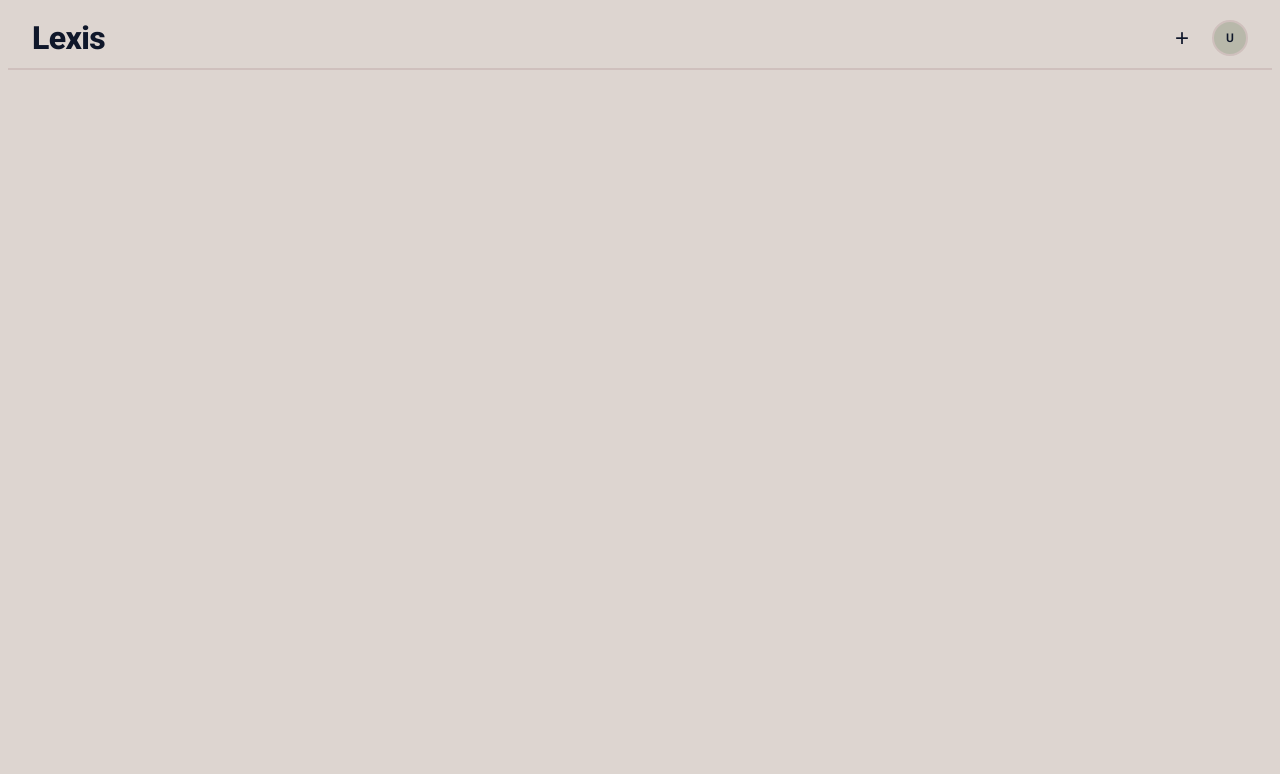
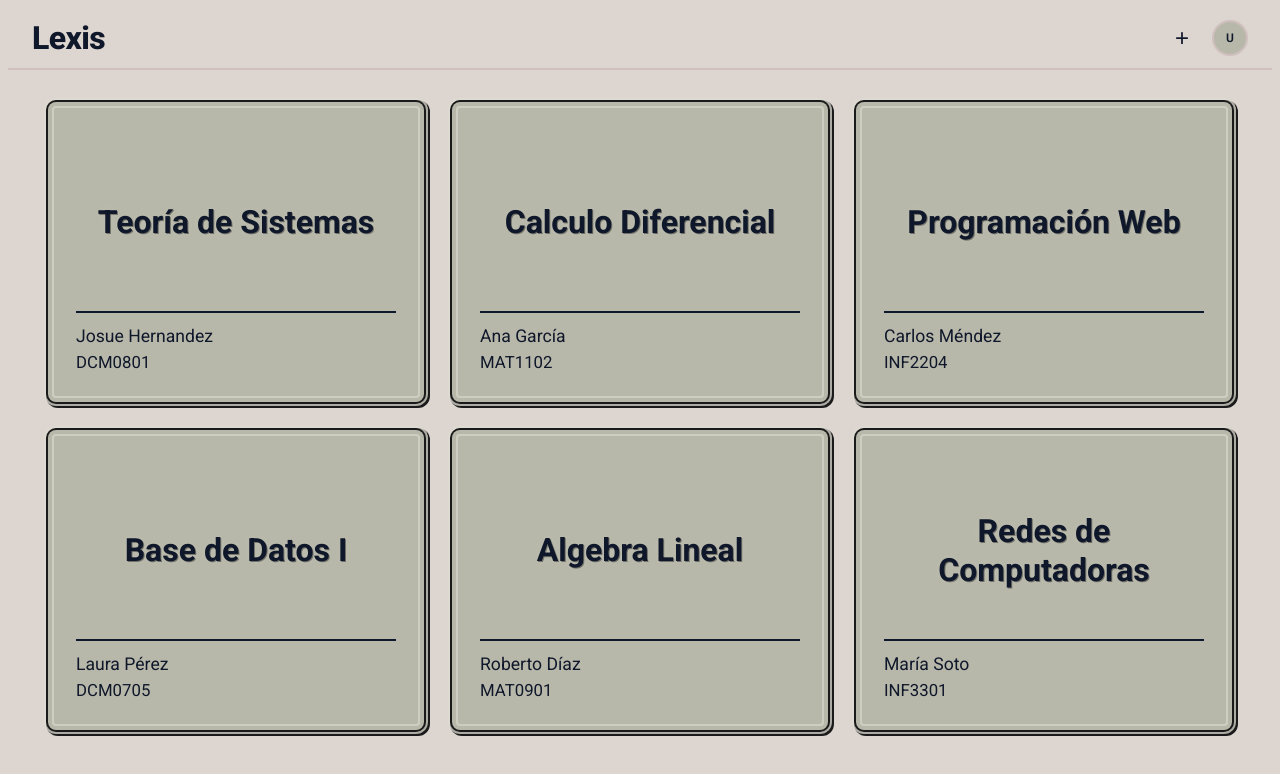
Before and after one commit to JosuePcb/Lexis, a React (Vite) app in the folder Frontend/: page /home in a window 1280 px wide. Shown: the top 774 px of the page. Built offline with nearby package versions, Linux system fonts and the light colour scheme.

Commit message:
Add home page design with mockup data (up to change)
La paleta de colores no esta nada bien, falta conseguir algo con un poco mas de esencia y adecuar mas la navbar. Pero se entiende el estilo minimalista que se quiere tener

```diff
--- a/Frontend/src/components/RoomCard/RoomCard.css
+++ b/Frontend/src/components/RoomCard/RoomCard.css
@@ -0,0 +1,76 @@
+.roomcard {
+    font-family: var(--main-font);
+    background-color: var(--color-card);
+    color: var(--color-primary);
+    border-radius: 8px;
+    padding: 2rem 1.75rem 1.75rem;
+    cursor: pointer;
+    position: relative;
+    aspect-ratio: 4 / 3;
+    display: flex;
+    flex-direction: column;
+    justify-content: space-between;
+    box-shadow:
+        0 0 0 2px #1a1a1a,
+        0 0 0 4px rgba(220, 220, 210, 0.75),
+        2px 2px 0 4px #1a1a1a;
+    outline: 2.5px solid rgba(220, 220, 210, 0.6);
+    outline-offset: -6px;
+    transition: transform 0.2s ease, box-shadow 0.2s ease;
+}
+
+.roomcard:hover {
+    transform: translateY(-4px) scale(1.01);
+    box-shadow:
+        0 0 0 2px #1a1a1a,
+        0 0 0 4px rgba(220, 220, 210, 0.9),
+        2px 2px 0 4px #1a1a1a,
+        0 12px 28px rgba(0, 0, 0, 0.25);
+}
+
+/* Detalle de la tiza en la esquina superior izquierda */
+
+.roomcard__body {
+    display: flex;
+    flex-direction: column;
+    height: 100%;
+    justify-content: space-between;
+}
+
+/* Nombre de la clase — grande, centrado */
+.roomcard__name {
+    font-size: clamp(1.4rem, 2.5vw, 2rem);
+    font-weight: 700;
+    text-align: center;
+    line-height: 1.2;
+    margin: 0;
+    flex: 1;
+    display: flex;
+    align-items: center;
+    justify-content: center;
+    padding: 0 0.5rem;
+    /* Efecto tiza sutil */
+    text-shadow:
+        0 0 8px rgba(255, 255, 255, 0.08),
+        1px 1px 0 rgba(0, 0, 0, 0.4);
+}
+
+/* Información secundaria */
+.roomcard__meta {
+    display: flex;
+    flex-direction: column;
+    gap: 0.25rem;
+    padding-top: 0.75rem;
+    border-top: 2px solid var(--color-primary);
+}
+
+.roomcard__teacher,
+.roomcard__seccion {
+    font-size: clamp(0.85rem, 1.5vw, 1.05rem);
+    margin: 0;
+    line-height: 1.3;
+}
+
+.roomcard__teacher {
+    font-size: clamp(0.9rem, 1.6vw, 1.1rem);
+}
--- a/Frontend/src/components/RoomCard/RoomCard.jsx
+++ b/Frontend/src/components/RoomCard/RoomCard.jsx
@@ -0,0 +1,17 @@
+import "./RoomCard.css";
+
+const RoomCard = ({ name, teacherName, seccion }) => {
+    return (
+        <article className="roomcard">
+            <div className="roomcard__body">
+                <h2 className="roomcard__name">{name}</h2>
+                <div className="roomcard__meta">
+                    <p className="roomcard__teacher">{teacherName}</p>
+                    <p className="roomcard__seccion">{seccion}</p>
+                </div>
+            </div>
+        </article>
+    );
+};
+
+export default RoomCard;
--- a/Frontend/src/components/index.js
+++ b/Frontend/src/components/index.js
@@ -1,3 +1,5 @@
 // En este archivo se exportan todos los componentes para hacer import mas resumido
 
 export { default as Navbar } from "./Navbar/Navbar"
+
+export {default as Roomcard } from "./RoomCard/RoomCard"
--- a/Frontend/src/index.css
+++ b/Frontend/src/index.css
@@ -1,4 +1,4 @@
-@import url('https://fonts.googleapis.com/css2?family=Roboto:ital,wght@0,100..900;1,100..900&display=swap');
+@import url('https://fonts.googleapis.com/css2?family=Caveat:wght@400;600;700&family=Roboto:ital,wght@0,100..900;1,100..900&display=swap');
 
 :root {
   --color-primary: #0f172a; /* Tipografia Principal*/
--- /dev/null
+++ b/Frontend/src/pages/Home.css
@@ -0,0 +1,9 @@
+.home {
+    padding: 2rem 2.5rem;
+}
+
+.home__grid {
+    display: grid;
+    grid-template-columns: repeat(auto-fill, minmax(280px, 1fr));
+    gap: 1.75rem;
+}
--- a/Frontend/src/pages/Home.jsx
+++ b/Frontend/src/pages/Home.jsx
@@ -1,8 +1,31 @@
+import { Roomcard } from "../components";
+import "./Home.css";
+
+// Datos mockup — se reemplazarán por un llamado a la API
+const MOCK_ROOMS = [
+    { id: 1, name: "Teoría de Sistemas",     teacherName: "Josue Hernandez", seccion: "DCM0801" },
+    { id: 2, name: "Calculo Diferencial",    teacherName: "Ana García",      seccion: "MAT1102" },
+    { id: 3, name: "Programación Web",       teacherName: "Carlos Méndez",   seccion: "INF2204" },
+    { id: 4, name: "Base de Datos I",        teacherName: "Laura Pérez",     seccion: "DCM0705" },
+    { id: 5, name: "Algebra Lineal",         teacherName: "Roberto Díaz",    seccion: "MAT0901" },
+    { id: 6, name: "Redes de Computadoras",  teacherName: "María Soto",      seccion: "INF3301" },
+];
+
 const Home = () => {
     return (
-        <main>
+        <main className="home">
+            <section className="home__grid">
+                {MOCK_ROOMS.map((room) => (
+                    <Roomcard
+                        key={room.id}
+                        name={room.name}
+                        teacherName={room.teacherName}
+                        seccion={room.seccion}
+                    />
+                ))}
+            </section>
         </main>
-    )
-}
+    );
+};
 
-export default Home
+export default Home;
```
